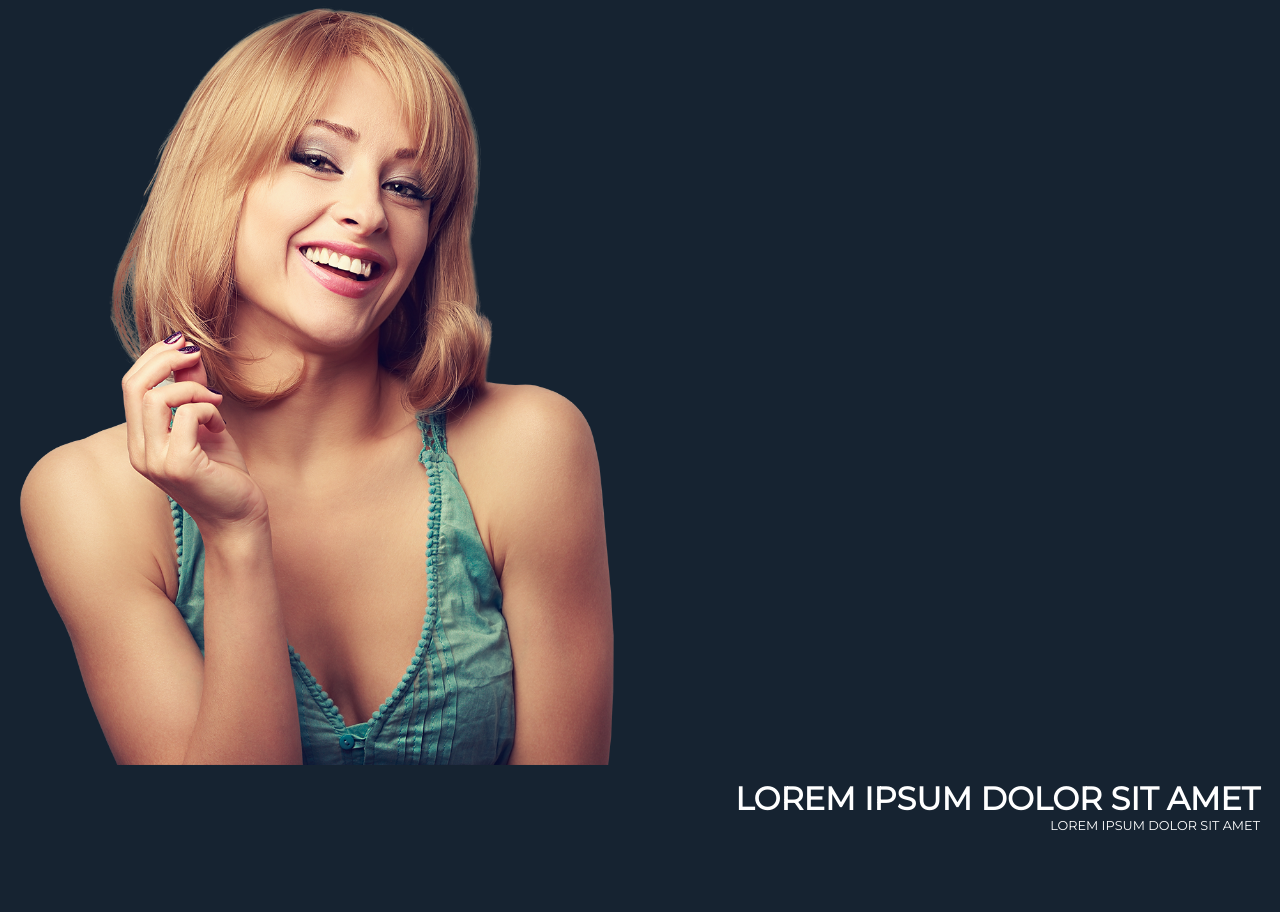
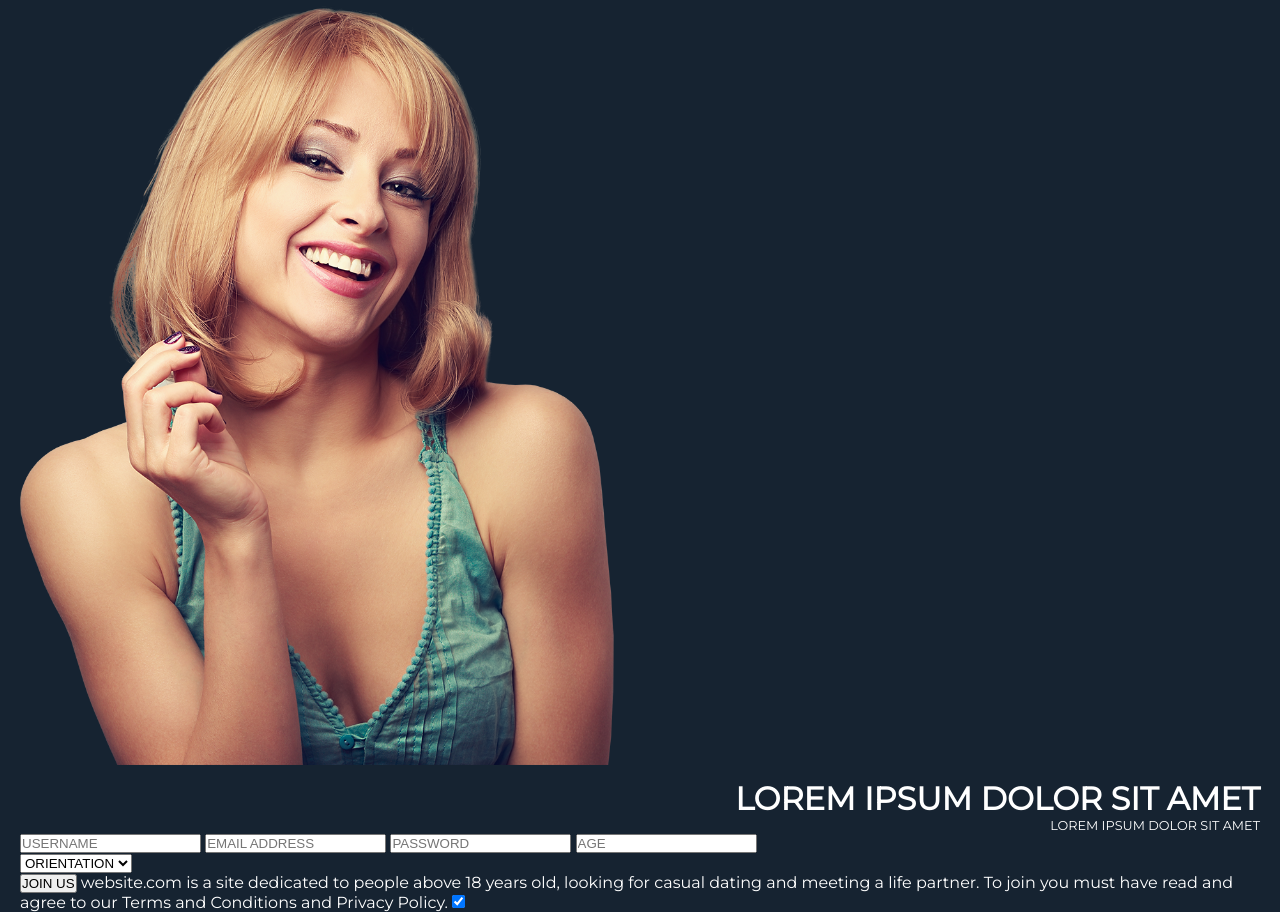
Before and after one commit to popdesign13/Codeplicity, a plain HTML site: page index.html in a window 1280 px wide. Shown: the part 65-977 px from the top of the page. Before the commit the page ends 898 px from the top, so only its background shows below. Drawn offline with Linux system fonts and the light colour scheme.

Commit message:
content - izrada forme

```diff
--- a/index.html
+++ b/index.html
@@ -26,8 +26,27 @@
                     <h1 class="content__form-title">Lorem ipsum dolor sit amet</h1>
                     <p class="content__form-subtitle">Lorem ipsum dolor sit amet</p>
                 </div>
+                <form class="form">
+                    <input type="text" class="form__control" placeholder="USERNAME">
+                    <input type="email" class="form__control" placeholder="EMAIL ADDRESS">
+                    <input type="password" class="form__control" placeholder="PASSWORD">
+                    <input type="text" class="form__control" placeholder="AGE">
+                    <div class="form__section">
+                        <select class="form__select">
+                          <option value="" selected>ORIENTATION</option>
+                          <option>Option 1</option>
+                          <option>Option 2</option>
+                          <option>Option 3</option>
+                        </select>
+                    </div>
+                    <button class="submit submit--joinus">JOIN US</button>
+                    <label class="form__checkbox">
+                        website.com is a site dedicated to people above 18 years old, looking for casual dating and meeting a life partner. To join you must have read and agree to our Terms and Conditions and Privacy Policy.
+                        <input type="checkbox" checked="checked">
+                        <span class="form__checkbox--checkmark"></span>
+                    </label>
+                </form>
             </div>
-
         </section>
 
 
```
